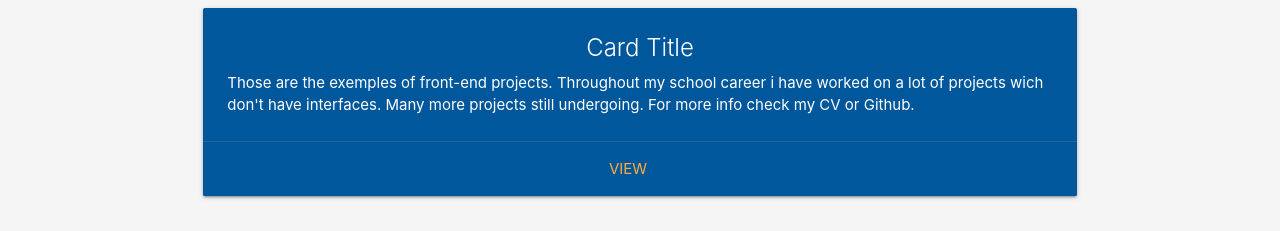
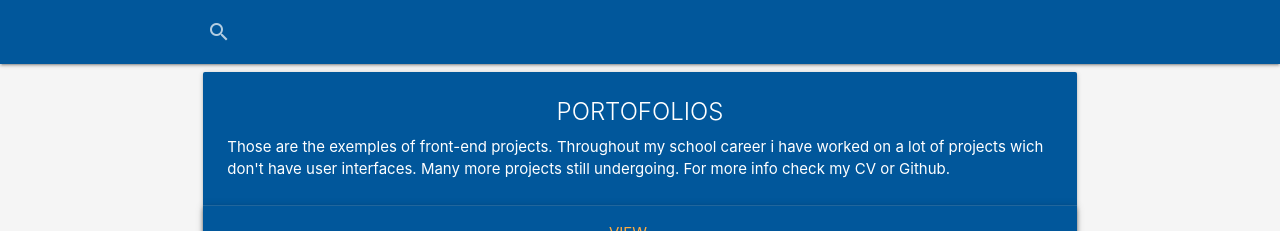
Before and after one commit to johnchafi/cvPortfofolio, a React (Create React App) app: page /#/Portofolio in a window 1280 px wide. Shown: the top 231 px of the page. Built offline with nearby package versions, Linux system fonts and the light colour scheme.

Commit message:
search bar

```diff
--- a/src/App.js
+++ b/src/App.js
@@ -18,7 +18,7 @@ function App() {
       <>
         <Route exact path="/" component={Home} />
         <Switch>
-          <Route path="/skills" component={Skills}></Route>
+          <Route path="/Skills" component={Skills}></Route>
           <Route path="/Education" component={Education}></Route>
           <Route path="/Experience" component={Experience}></Route>
           <Route path="/Profile" component={Profile}></Route>
--- a/src/components/NavBar.js
+++ b/src/components/NavBar.js
@@ -19,7 +19,7 @@ export default class Navbar extends Component {
             <div className='container'>
               <div className='nav-wrapper'>
                 <Link to='/' className='brand-logo'>
-                  My CV
+                  JEAN DE DIEU
                 </Link>
                 <Link to='/' data-target='side-nav' className='sidenav-trigger'>
                   <i className='material-icons'>menu</i>
@@ -46,7 +46,7 @@ export default class Navbar extends Component {
                     </Link>
                   </li>
                   <li>
-                    <Link2 to='portfolio'>
+                    <Link2 to='portofolio' target="_blank">
                       <i class='fas fa-address-card'></i> Portfolios
                     </Link2>
                   </li>
@@ -61,7 +61,7 @@ export default class Navbar extends Component {
               </Link>
             </li>
             <li>
-              <Link to='kills'>
+              <Link to='skills'>
                 <i class='fas fa-copy'></i> Skills
               </Link>
             </li>
@@ -76,7 +76,7 @@ export default class Navbar extends Component {
               </Link>
             </li>
             <li>
-              <Link2 to='portfolio'>
+              <Link2 to='portofolio' target="_blank">
                 <i class='fas fa-address-card'></i> Portfolios
               </Link2>
             </li>
--- a/src/components/Portofolio.js
+++ b/src/components/Portofolio.js
@@ -3,25 +3,26 @@ import NavBar from "./NavBar";
 import ImgProfile from "../images/safaris.png";
 import ImgUbeat from "../images/ubeat.png";
 import "../index.css";
+import Search from "./Search";
 
 export default class Portofolio extends Component{
     render(){
         return (
            <section>
-               {/*<NavBar></NavBar>*/}
+               <Search></Search>
                <div className="container">
                    <div className="row">
                        <div className="col s12">
                            <div className="card light-blue darken-4">
                                <div className="card-content white-text">
-                                   <span className="card-title center">Card Title</span>
+                                   <span className="card-title center">PORTOFOLIOS</span>
                                    <p>Those are the exemples of front-end projects. Throughout my school career i have
-                                       worked on a lot of projects wich don't have interfaces.
+                                       worked on a lot of projects wich don't have user interfaces.
                                        Many more projects still undergoing.
                                        For more info check my CV or Github.
                                    </p>
                                </div>
-                               <div className="card-action center">
+                               <div className="card-action center z-depth-2">
                                    <a href="https://safaris.netlify.app">View</a>
                                </div>
                            </div>
@@ -38,7 +39,7 @@ export default class Portofolio extends Component{
                                <div className="card-content">
                                    <p>This is a clone of Airbnb. I realise this page with react js and materialize</p>
                                </div>
-                               <div className="card-action center">
+                               <div className="card-action center z-depth-2">
                                    <a href="https://safaris.netlify.app">View</a>
                                </div>
                            </div>
@@ -54,7 +55,7 @@ export default class Portofolio extends Component{
                                    <p>This project is a clone of spotify,you can listen , like and  share songs and many more
                                        functionnalities. Tools used: vuetify, vuejs, APIs</p>
                                </div>
-                               <div className="card-action center">
+                               <div className="card-action center z-depth-2">
                                    <a href="https://github.com/johnchafi/ubeat">View</a>
                                </div>
                            </div>
--- /dev/null
+++ b/src/components/Search.js
@@ -0,0 +1,26 @@
+import React, { Component } from "react";
+import "materialize-css/dist/css/materialize.min.css";
+
+
+export default class Search extends Component {
+
+    render() {
+        return (
+            <>
+                <nav className="light-blue darken-4">
+                    <div className=" container nav-wrapper">
+                        <form>
+                            <div className="input-field">
+                                <input  id="search" type="search" required />
+                                    <label className="label-icon" htmlFor="search">
+                                        <i className="material-icons">search</i>
+                                    </label>
+                                    <i className="material-icons">close</i>
+                            </div>
+                        </form>
+                    </div>
+                </nav>
+            </>
+        );
+    }
+}
```
Also changed, not shown: 7 other files (tests, documents, lock files or other folders).
